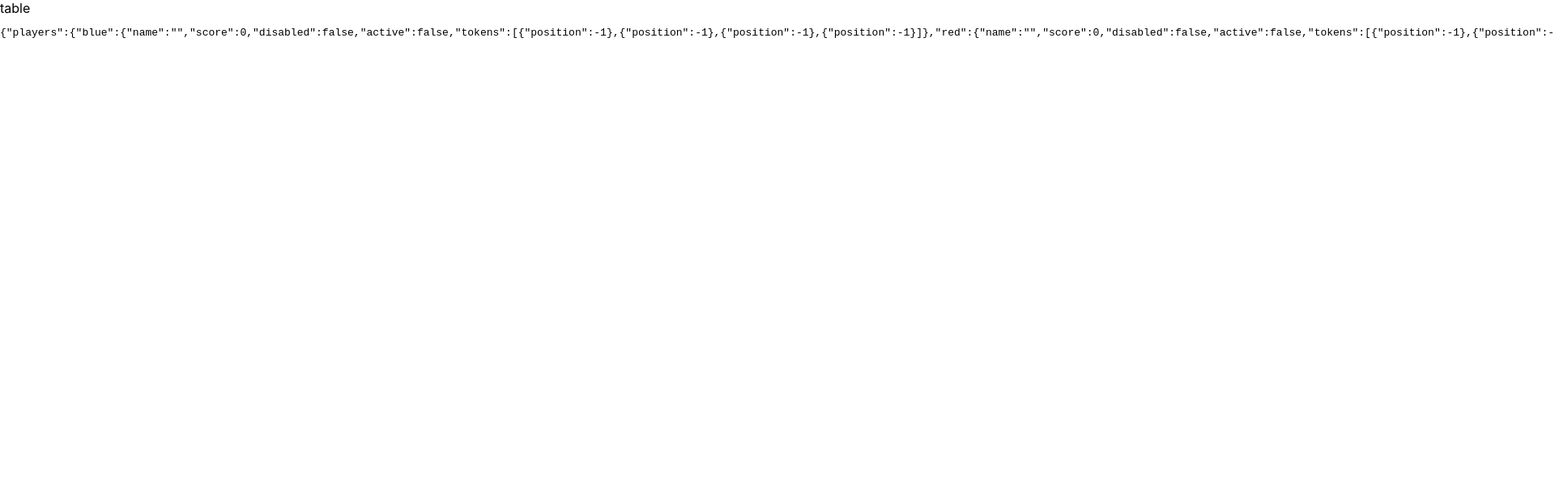
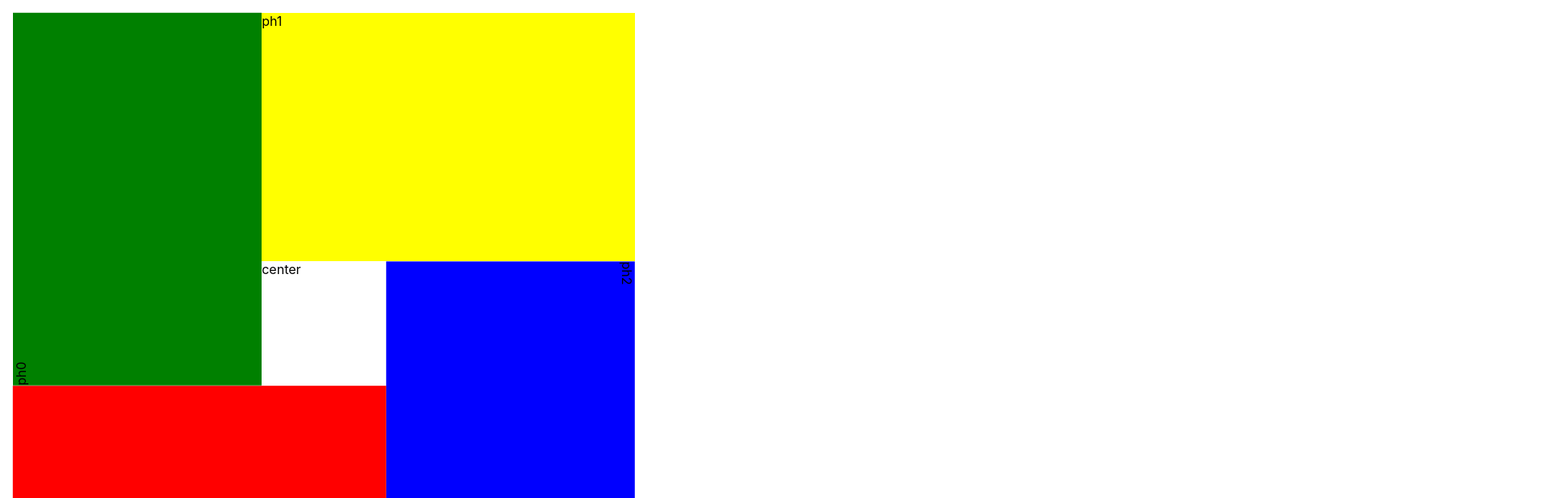
Before and after one commit to bdeak4/Internship-18-Ludo, a React (Create React App) app: page / in a window 1280 px wide. Shown: the top 616 px of the page at 81% size, 1920 px wide, since content can reach past the window. Built offline with nearby package versions, Linux system fonts and the light colour scheme.

Commit message:
add simple board grid

```diff
--- a/package.json
+++ b/package.json
@@ -5,7 +5,8 @@
   "dependencies": {
     "react": "^17.0.2",
     "react-dom": "^17.0.2",
-    "react-scripts": "5.0.0"
+    "react-scripts": "5.0.0",
+    "styled-components": "^5.3.3"
   },
   "scripts": {
     "start": "react-scripts start",
--- a/src/components/Table/index.jsx
+++ b/src/components/Table/index.jsx
@@ -1,14 +1,18 @@
 import React, { useContext } from "react";
 import { GameContext } from "../../providers/game";
+import { TableElement } from "./styled";
 
 const Table = () => {
   const { game } = useContext(GameContext);
 
   return (
-    <div>
-      table
-      <pre>{JSON.stringify(game)}</pre>
-    </div>
+    <TableElement>
+      <div className="player-home ph0">ph0</div>
+      <div className="player-home ph1">ph1</div>
+      <div className="player-home ph2">ph2</div>
+      <div className="player-home ph3">ph3</div>
+      <div className="center">center</div>
+    </TableElement>
   );
 };
 
--- /dev/null
+++ b/src/components/Table/styled.js
@@ -0,0 +1,53 @@
+import styled from "styled-components";
+
+export const TableElement = styled.div`
+  margin: 1em;
+  /* background-color: red; */
+  aspect-ratio: 1;
+  max-height: calc(100vh - 2em);
+
+  display: flex;
+  justify-content: center;
+  align-items: center;
+
+  position: relative;
+  .player-home {
+    position: absolute;
+    width: 60%;
+    height: 40%;
+  }
+
+  .ph0 {
+    background-color: green;
+    top: 0;
+    left: 0;
+    transform: translateY(150%) rotate(270deg);
+    transform-origin: top left;
+  }
+
+  .ph1 {
+    background-color: yellow;
+    top: 0;
+    right: 0;
+  }
+
+  .ph2 {
+    background-color: blue;
+    bottom: 0;
+    right: 0;
+    transform: translateY(100%) rotate(90deg);
+    transform-origin: top right;
+  }
+
+  .ph3 {
+    background-color: red;
+    bottom: 0;
+    left: 0;
+    transform: rotate(180deg);
+  }
+
+  .center {
+    width: 20%;
+    height: 20%;
+  }
+`;
--- a/src/index.css
+++ b/src/index.css
@@ -1,13 +1,17 @@
 body {
   margin: 0;
-  font-family: -apple-system, BlinkMacSystemFont, 'Segoe UI', 'Roboto', 'Oxygen',
-    'Ubuntu', 'Cantarell', 'Fira Sans', 'Droid Sans', 'Helvetica Neue',
+  font-family: -apple-system, BlinkMacSystemFont, "Segoe UI", "Roboto", "Oxygen",
+    "Ubuntu", "Cantarell", "Fira Sans", "Droid Sans", "Helvetica Neue",
     sans-serif;
   -webkit-font-smoothing: antialiased;
   -moz-osx-font-smoothing: grayscale;
 }
 
 code {
-  font-family: source-code-pro, Menlo, Monaco, Consolas, 'Courier New',
+  font-family: source-code-pro, Menlo, Monaco, Consolas, "Courier New",
     monospace;
 }
+
+* {
+  box-sizing: border-box;
+}
```
Also changed, not shown: 1 other file (tests, documents, lock files or other folders).
